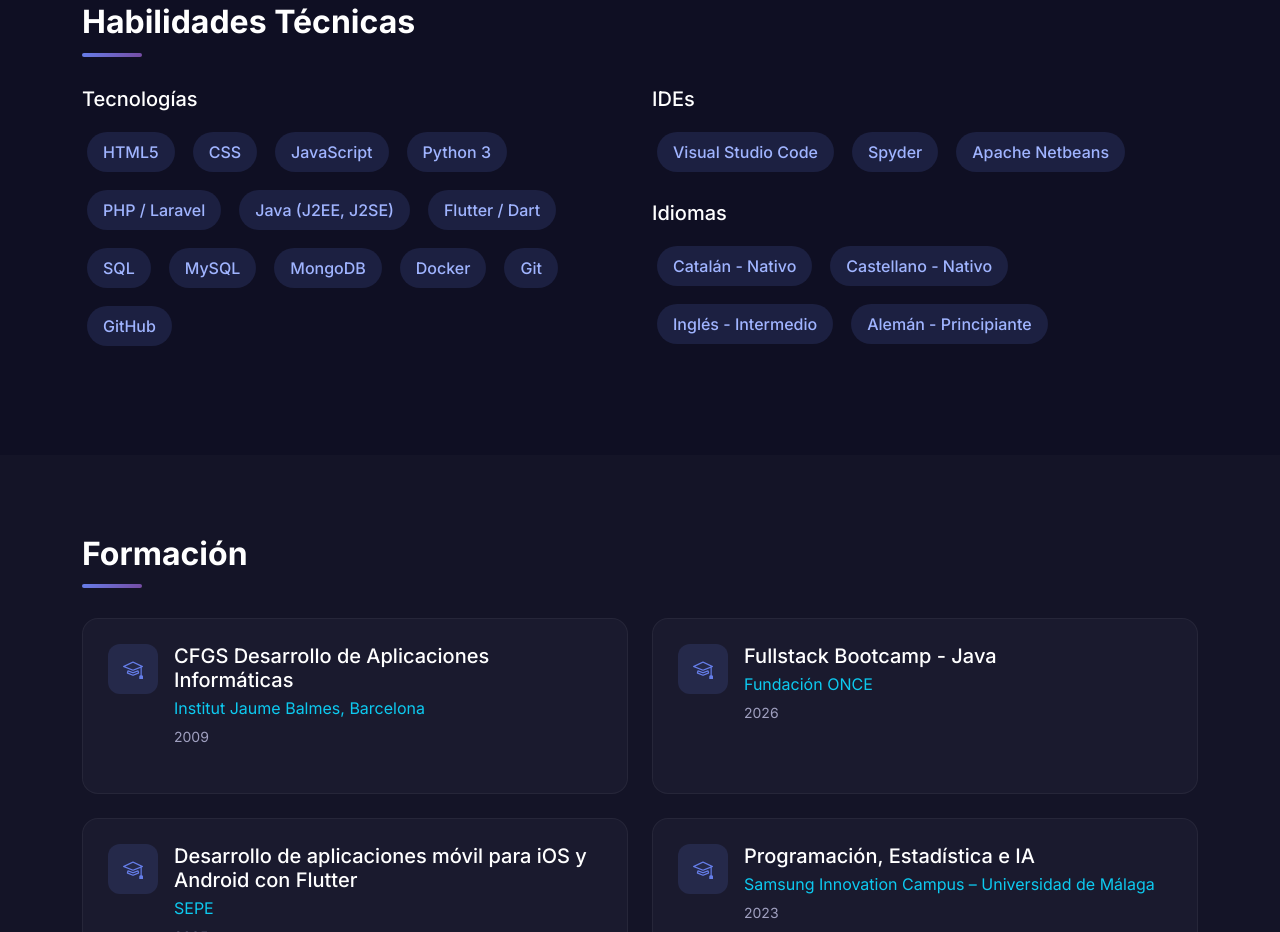
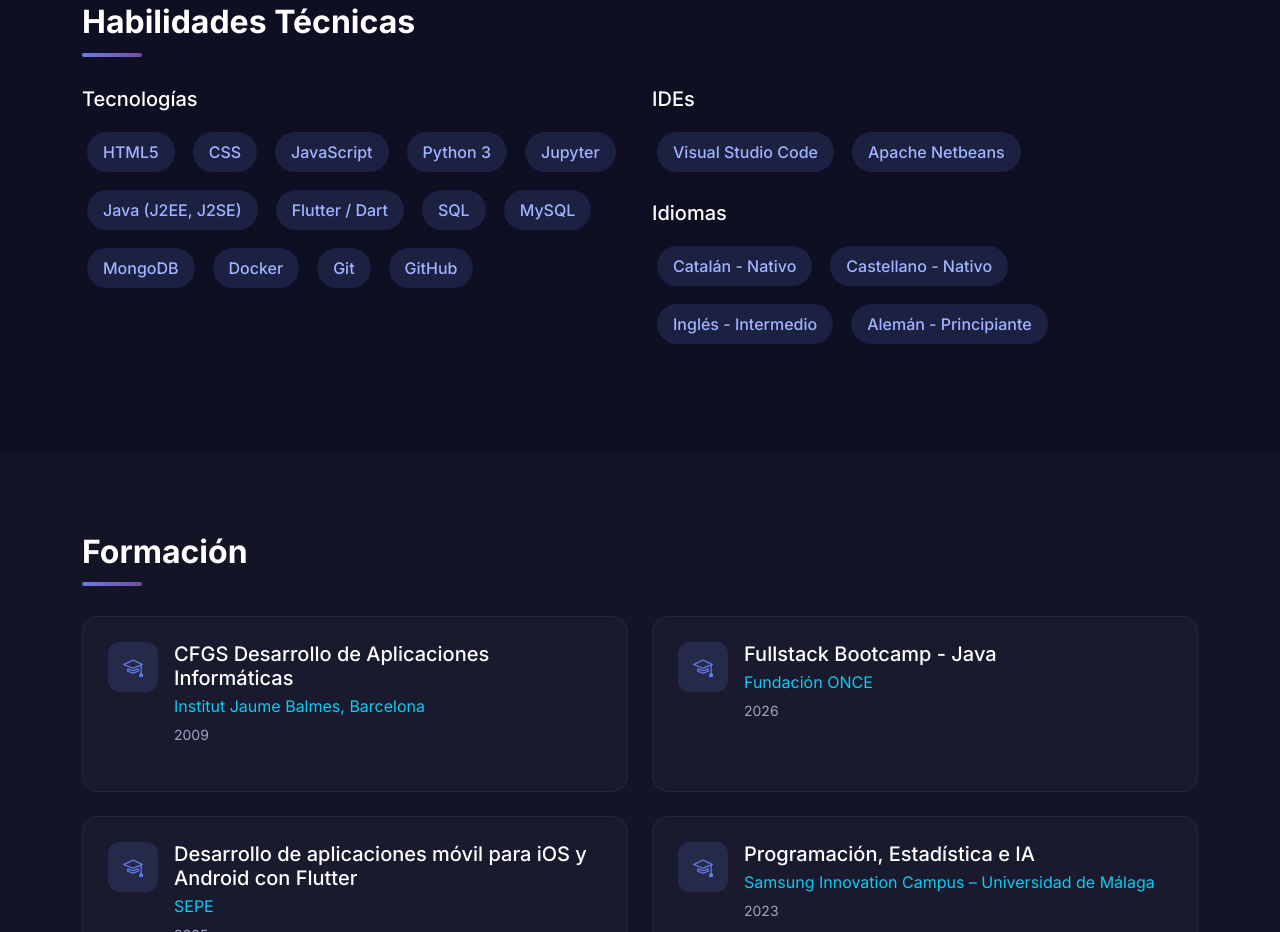
Before and after one commit to aguve/webcv, a plain HTML site: page index.html in a window 1280 px wide. Shown: the part 1491-2423 px from the top of the page. Drawn offline with nearby package versions, Linux system fonts and the light colour scheme.

Commit message:
Actualizar habilidades: Jupyter en vez de PHP/Laravel, quitar Spyder

```diff
--- a/index.html
+++ b/index.html
@@ -133,7 +133,7 @@
                         <span class="skill-badge">CSS</span>
                         <span class="skill-badge">JavaScript</span>
                         <span class="skill-badge">Python 3</span>
-                        <span class="skill-badge">PHP / Laravel</span>
+                        <span class="skill-badge">Jupyter</span>
                         <span class="skill-badge">Java (J2EE, J2SE)</span>
                         <span class="skill-badge">Flutter / Dart</span>
                         <span class="skill-badge">SQL</span>
@@ -149,7 +149,6 @@
 
                     <div class="d-flex flex-wrap gap-2">
                         <span class="skill-badge">Visual Studio Code</span>
-                        <span class="skill-badge">Spyder</span>
                         <span class="skill-badge">Apache Netbeans</span>
                     </div>
                     <h5 class="text-white mb-3 mt-4" data-i18n="skills.languages">Idiomas</h5>
```
